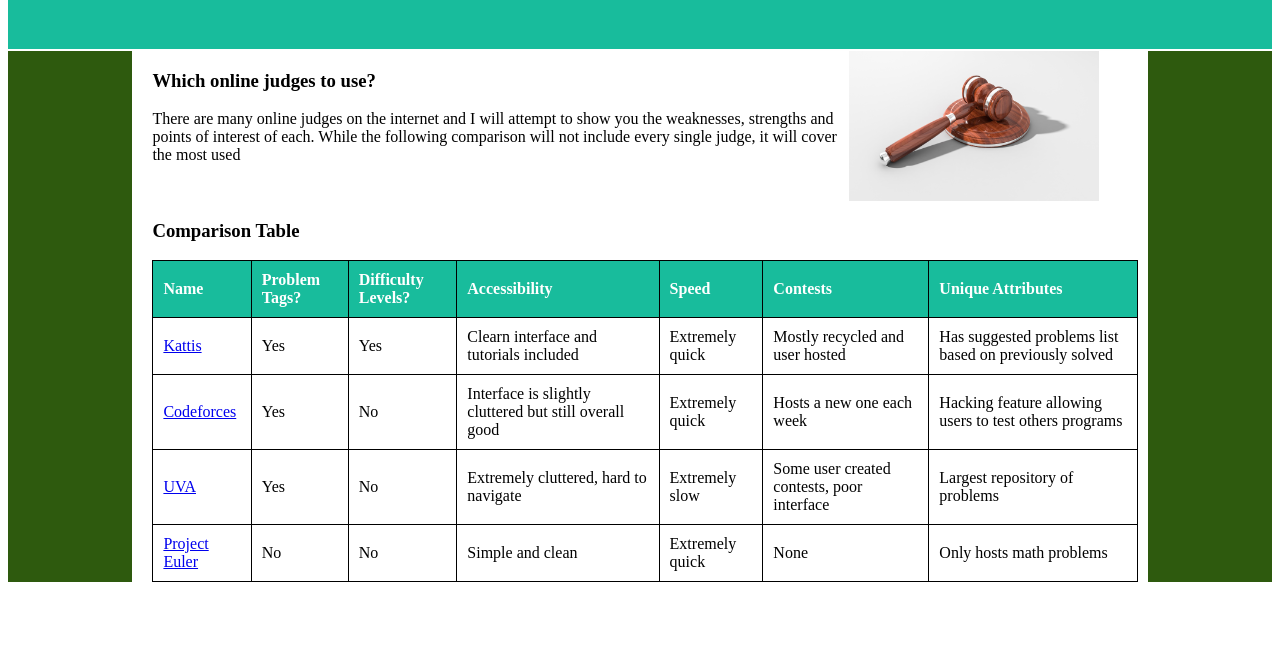
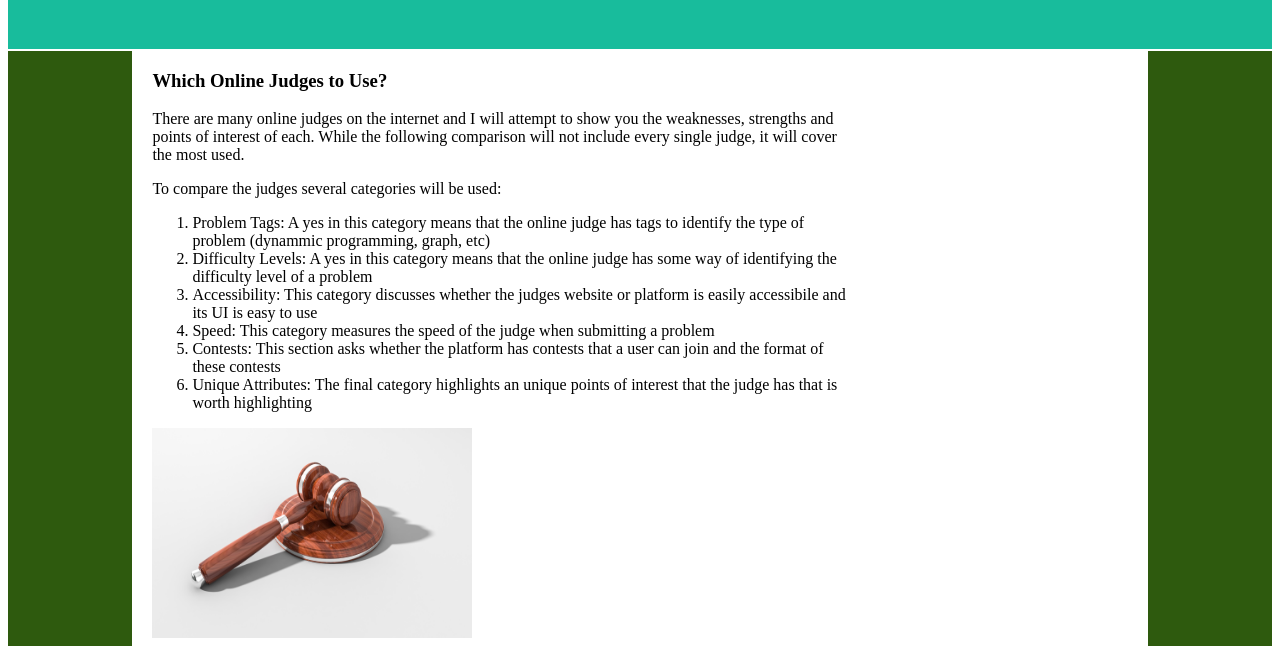
Before and after one commit to shaheedebrahim/sengAssignments, a plain HTML site: page Assignment1/onlineJudges.html in a window 1280 px wide. Shown: the part 154-800 px from the top of the page. Drawn offline with Linux system fonts and the light colour scheme.

Commit message:
Finished judges page

```diff
--- a/Assignment1/onlineJudges.html
+++ b/Assignment1/onlineJudges.html
@@ -22,15 +22,36 @@
 
             <div class="information">
 
-                <div class="rule-explanation">
+                <div class="side-by-side-elements">
                     <div class="left-side">
-                        <h3> Which online judges to use? </h3>
+                        <h3> Which Online Judges to Use? </h3>
                         <p>There are many online judges on the internet and I will attempt to show you the weaknesses,
                             strengths and points of interest of each. While the following comparison will not include
-                            every single judge, it will cover the most used
+                            every single judge, it will cover the most used.
                         </p>
+                        <p> To compare the judges several categories will be used:  </p>
+                        <ol>
+                            <li> Problem Tags: A yes in this category means that the online judge
+                                has tags to identify the type of problem (dynammic programming, graph, etc)
+                            </li>
+                            <li> Difficulty Levels: A yes in this category means that the online
+                                judge has some way of identifying the difficulty level of a problem
+                            </li>
+                            <li>Accessibility: This category discusses whether the judges website
+                                or platform is easily accessibile and its UI is easy to use
+                            </li>
+                            <li> Speed: This category measures the speed of the judge when
+                                submitting a problem
+                            </li>
+                            <li> Contests: This section asks whether the platform has contests
+                                that a user can join and the format of these contests
+                            </li>
+                            <li> Unique Attributes: The final category highlights an unique points of
+                                interest that the judge has that is worth highlighting
+                            </li>
+                        </ol>
                     </div>
-                    <img src="images/gavel.jpeg" width=250 height=150>
+                    <img src="images/gavel.jpeg" width=320 height=210>
                 </div>
 
                 <h3>Comparison Table</h3>
@@ -47,7 +68,7 @@
                     </tr>
                     <tr>
                         <td><a href="https://open.kattis.com/">Kattis</a></td>
-                        <td>Yes</td>
+                        <td>No</td>
                         <td>Yes</td>
                         <td>Clearn interface and tutorials included</td>
                         <td>Extremely quick</td>
--- a/Assignment1/style.css
+++ b/Assignment1/style.css
@@ -34,13 +34,13 @@
     color: #18bc9c;
 }
 
-.main-content .information .rule-explanation{
+.main-content .information .side-by-side-elements{
     display: flex;
     flex-direction: row;
     flex-wrap: wrap;
 }
 
-.main-content .information .rule-explanation .left-side{
+.main-content .information .side-by-side-elements .left-side{
     flex-basis: 70%;
 }
 
```
Also changed, not shown: Assignment1/index.html (+1 -1 lines).
